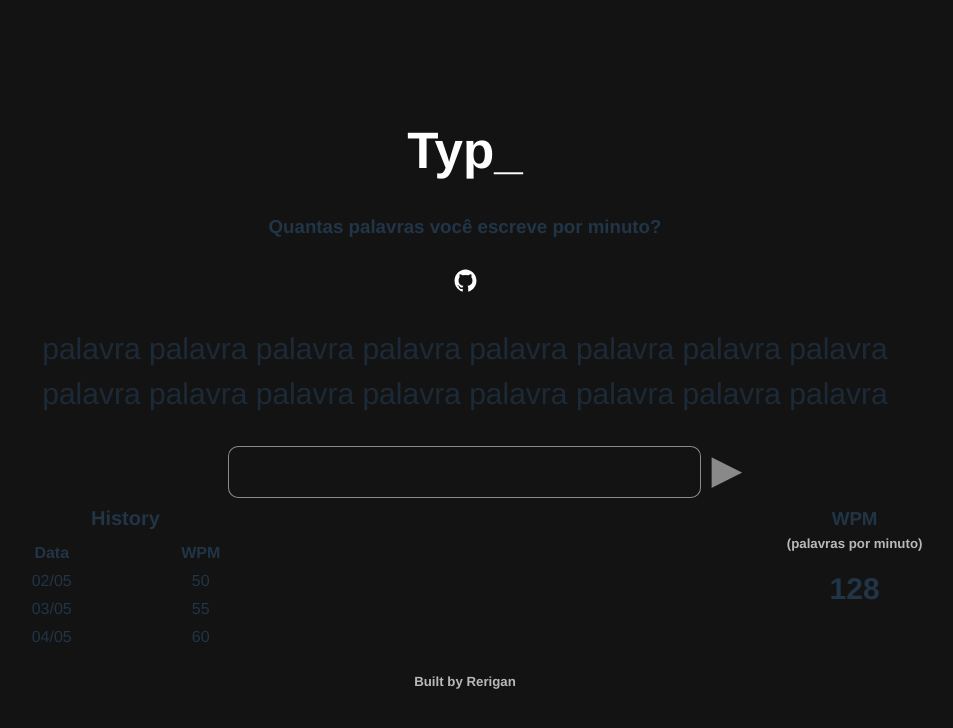
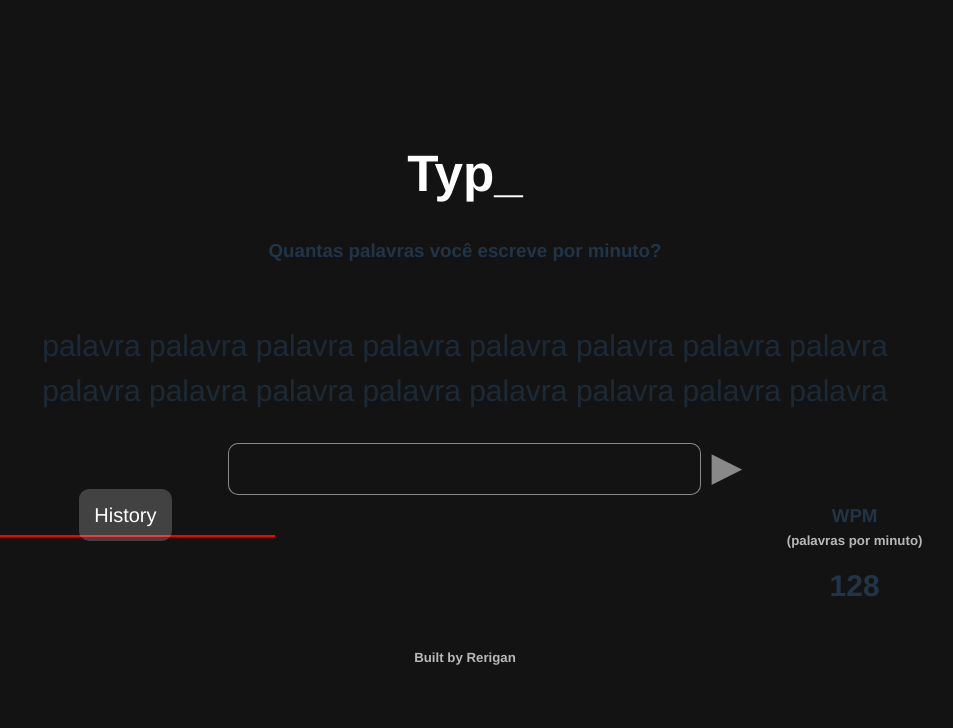
Before and after one commit to rerigan/typo, a React (Vite) app: page / in a window 1280 px wide. Shown: the top 728 px of the page, without its empty margins (175-1128 px from the left). Built offline with nearby package versions, Linux system fonts and the light colour scheme.

Commit message:
div escondido history

```diff
--- a/src/components/History.css
+++ b/src/components/History.css
@@ -8,12 +8,37 @@ ul {
 
   width: 300px;
 }
+.history-table-div {
+  display: flex;
+  flex-direction: column;
+  overflow:hidden;
+  border: 1px solid red;
+  max-height:500px;
+  transition: all 0.5s;
+
+}
+.history-table-div.escondido {
+  max-height:0;
+  transition: all 0.3s;
+}
+
 .history-wpm {
   display: flex;
   justify-content: space-between;
 
   margin: 0 auto;
   max-width:90%;
+}
+.history a{
+  color:white;
+  border-radius:10px;
+  text-decoration: none;
+  background-color:rgba(255, 255, 255, 0.2);
+  padding: 15px;
+}
+.history a:hover{
+  background-color:rgba(255, 255, 255, 0.3);
+  transition: background-color 0.3s ease-in-out;
 }
 
 .wpm {
--- a/src/components/History.jsx
+++ b/src/components/History.jsx
@@ -1,12 +1,17 @@
 import './History.css';
+
+function handleClick() {
+    const historyEscondido = document.querySelector('.history-table-div');
+    historyEscondido.classList.toggle('escondido');
+}
 
 function History() {
     return(
         <div className="history-wpm">
             <div className='history'>
-            <h2>History</h2>
-
-            <table className='history'>
+           <h2> <a href='#' onClick={handleClick}>History</a></h2>
+            <div className='history-table-div escondido'>
+            <table className='history-table'>
                 <thead>
                     <tr>
                         <th>Data</th>
@@ -27,6 +32,7 @@ function History() {
                         <td>60</td>
                     </tr>
                 </tbody></table>
+                </div>
 
 
             </div>
```
